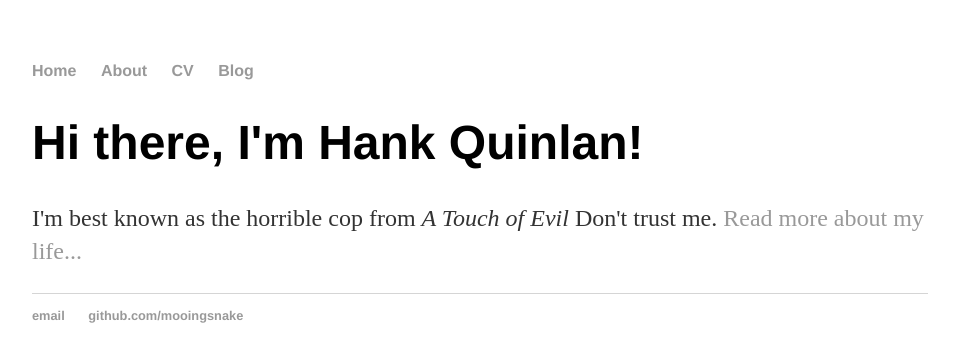
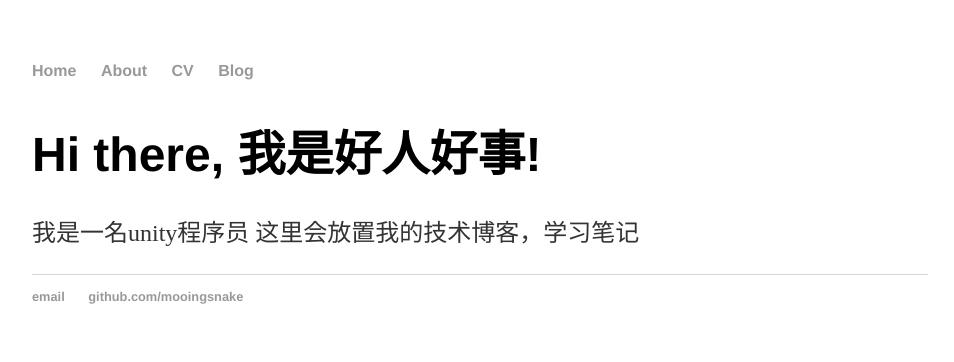
Before and after one commit to Mooingsnake/mooingsnake.github.io, a Jekyll site: the page built from index.html, in a window 1280 px wide. Shown: the top 362 px of the page, without its empty margins (160-1114 px from the left). Built offline with Jekyll 4.4.1, drawn with Linux system fonts in a browser that asks for light colours.

Commit message:
Update index.html

```diff
--- a/index.html
+++ b/index.html
@@ -1,8 +1,8 @@
 ---
 layout: default
-title: Hank Quinlan, Horrible Cop
+title: 好人好事的博客
 ---
 <div class="blurb">
-	<h1>Hi there, I'm Hank Quinlan!</h1>
-	<p>I'm best known as the horrible cop from <em>A Touch of Evil</em> Don't trust me. <a href="/about">Read more about my life...</a></p>
+	<h1>Hi there, 我是好人好事!</h1>
+	<p> 我是一名unity程序员 这里会放置我的技术博客，学习笔记</p>
 </div><!-- /.blurb -->
```
